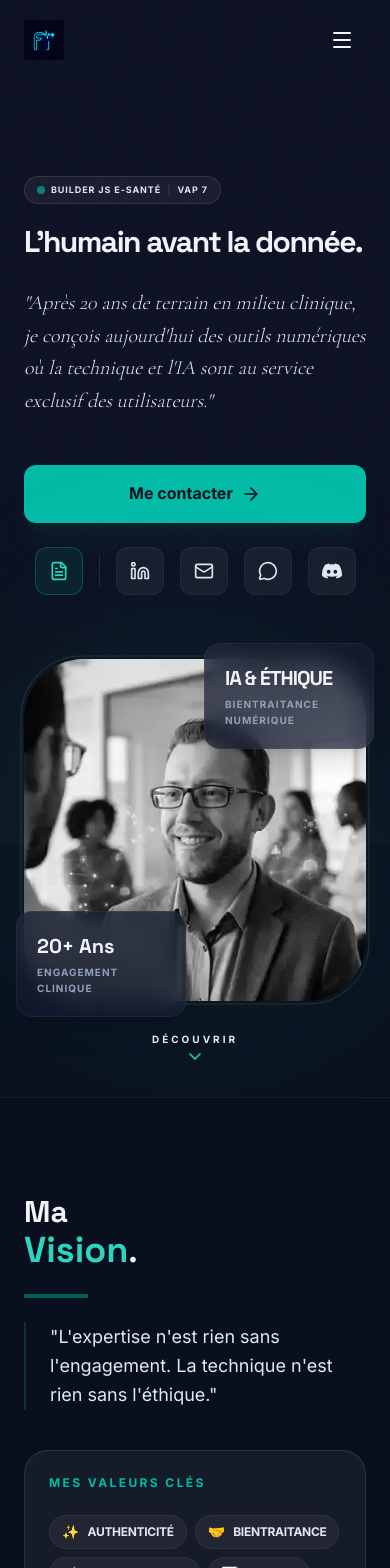
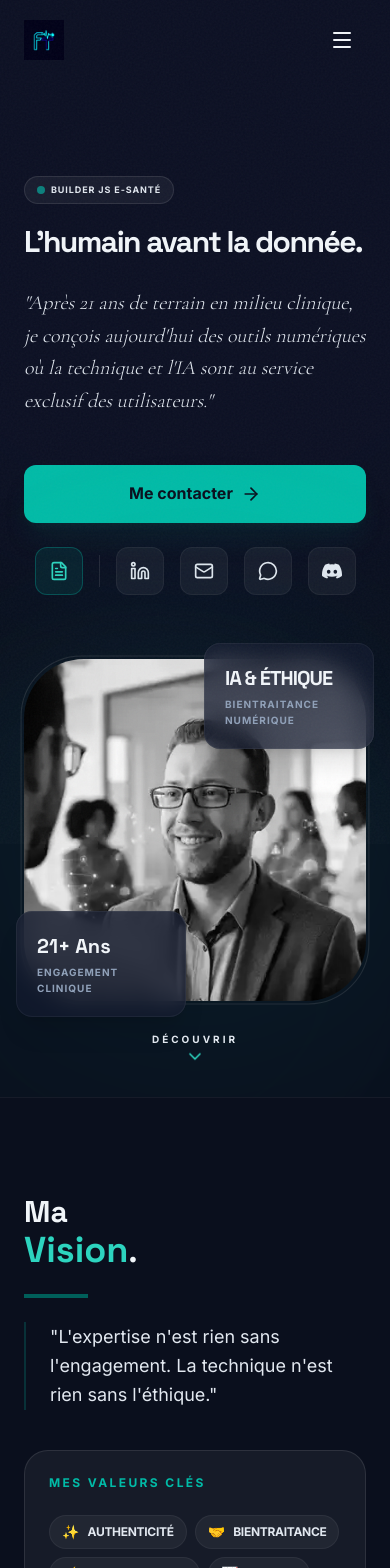
Before and after one commit to ThiessetFabien/portfolio.v3, a React (Vite) app: page / in a window 390 px wide. Shown: the top 1568 px of the page. Built offline with nearby package versions, Linux system fonts and the light colour scheme.

Commit message:
feat: harmonisation de l'expérience à 21 ans, ajustement de l'affichage mobile du Hero et mise à jour du CV

```diff
--- a/index.html
+++ b/index.html
@@ -47,7 +47,7 @@
         "hero": {
           "subtitle": "Product Builder JS E-Santé | DWWM Bac+2 | Candidat VAP Niveau 7",
           "title": "L'humain avant la donnée.",
-          "quote": "\"Après 20 ans de terrain en milieu clinique, je conçois aujourd'hui des outils numériques où la technique et l'IA sont au service exclusif des utilisateurs.\"",
+          "quote": "\"Après 21 ans de terrain en milieu clinique, je conçois aujourd'hui des outils numériques où la technique et l'IA sont au service exclusif des utilisateurs.\"",
           "contact": {
             "email": "thiessetfabienpro@gmail.com",
             "linkedin": "https://www.linkedin.com/in/fabien-thiesset",
@@ -68,7 +68,7 @@
             {
               "id": "01",
               "title": "Le terrain avant tout",
-              "content": "\"J'ai passé 20 ans au contact direct des patients. J'y ai appris une chose essentielle : la meilleure technologie du monde ne vaut rien si elle oublie la dignité humaine. C'est cette vision que j'intègre aujourd'hui dans mon code.\""
+              "content": "\"J'ai passé 21 ans au contact direct des patients. J'y ai appris une chose essentielle : la meilleure technologie du monde ne vaut rien si elle oublie la dignité humaine. C'est cette vision que j'intègre aujourd'hui dans mon code.\""
             },
             {
               "id": "02",
@@ -270,7 +270,7 @@
     <!-- OpenGraph / Social -->
     <meta property="og:type" content="website" />
     <meta property="og:title" content="Fabien Thiesset | Manager Projet Technique & Lead Développeur" />
-    <meta property="og:description" content="Transformer 20+ ans d'expertise clinique en leadership technique et solutions éthiques." />
+    <meta property="og:description" content="Transformer 21+ ans d'expertise clinique en leadership technique et solutions éthiques." />
     <meta property="og:image" content="/assets/hero.webp" />
 
     <!-- Structured Data for AI Search -->
--- a/src/components/Contact.tsx
+++ b/src/components/Contact.tsx
@@ -65,7 +65,7 @@ export default function Contact({ mobilityData }: { mobilityData: any }) {
                 <div className="p-6 bg-[#0a0f1d]/50 rounded-2xl border border-white/5 hover:border-teal-400/30 transition-colors group">
                   <HeartPulse className="w-6 h-6 text-teal-400 mb-4 group-hover:scale-110 transition-transform" aria-hidden="true" />
                   <h3 className="font-bold text-slate-100 text-sm mb-2">Culture Médicale</h3>
-                  <p className="text-slate-400 text-[11px] leading-relaxed italic">20 ans d'immersion clinique pour des solutions qui ont du sens.</p>
+                  <p className="text-slate-400 text-[11px] leading-relaxed italic">21 ans d'immersion clinique pour des solutions qui ont du sens.</p>
                 </div>
                 <div className="p-6 bg-[#0a0f1d]/50 rounded-2xl border border-white/5 hover:border-teal-400/30 transition-colors group">
                   <BrainCircuit className="w-6 h-6 text-teal-400 mb-4 group-hover:scale-110 transition-transform" aria-hidden="true" />
--- a/src/components/Hero.tsx
+++ b/src/components/Hero.tsx
@@ -6,7 +6,7 @@ export default function Hero({ data }: { data: any }) {
 
   useEffect(() => {
     let start = 0;
-    const end = 20;
+    const end = 21;
     const duration = 2000;
     const increment = end / (duration / 16);
 
@@ -55,8 +55,8 @@ export default function Hero({ data }: { data: any }) {
                   if (idx === 2) {
                     return (
                       <React.Fragment key={idx}>
-                        <span className="opacity-30 text-white/30 flex-shrink-0">|</span>
-                        <span className="flex-shrink-0">
+                        <span className="opacity-30 text-white/30 flex-shrink-0 hidden sm:inline">|</span>
+                        <span className="flex-shrink-0 hidden sm:inline">
                           <span className="hidden sm:inline">Candidat </span>VAP 7<span className="hidden md:inline"> (Niveau 7)</span>
                         </span>
                       </React.Fragment>
```
Also changed, not shown: 1 other file (tests, documents, lock files or other folders).
